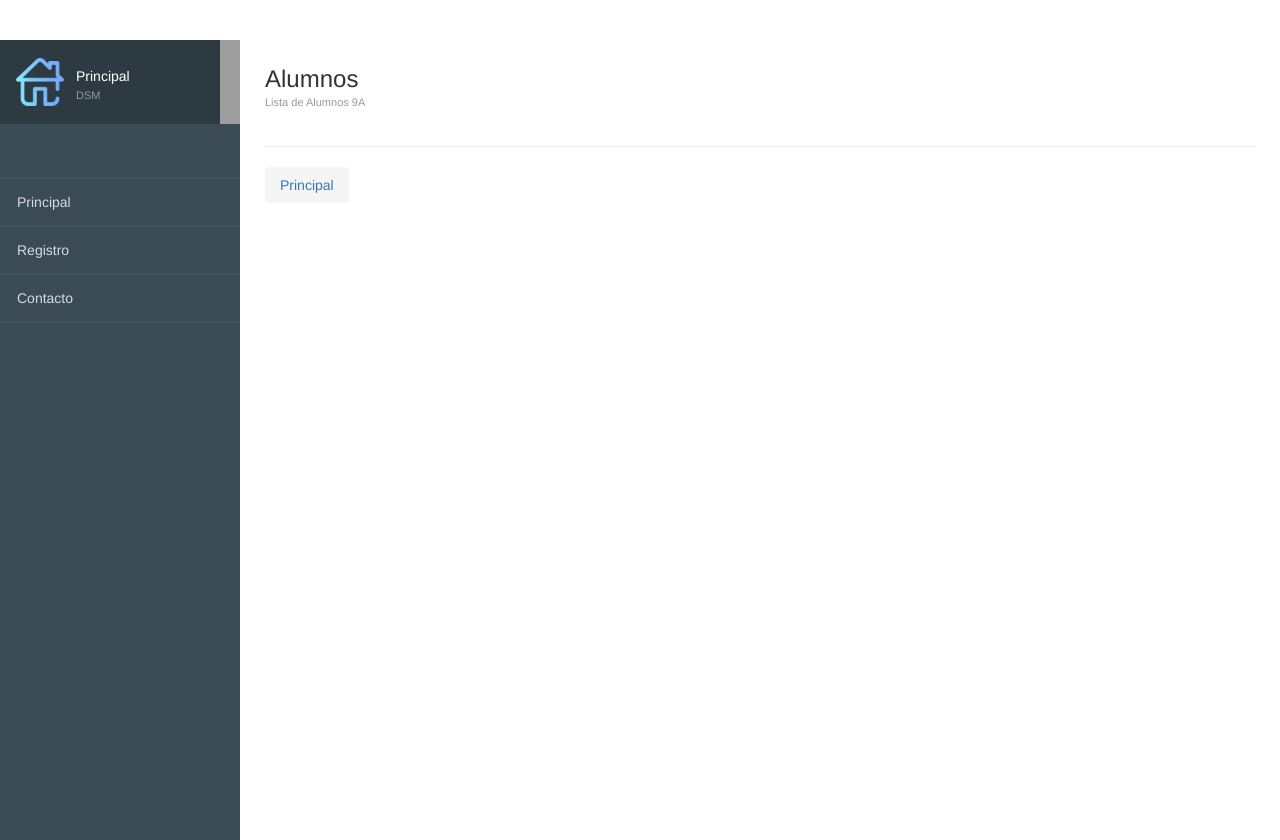
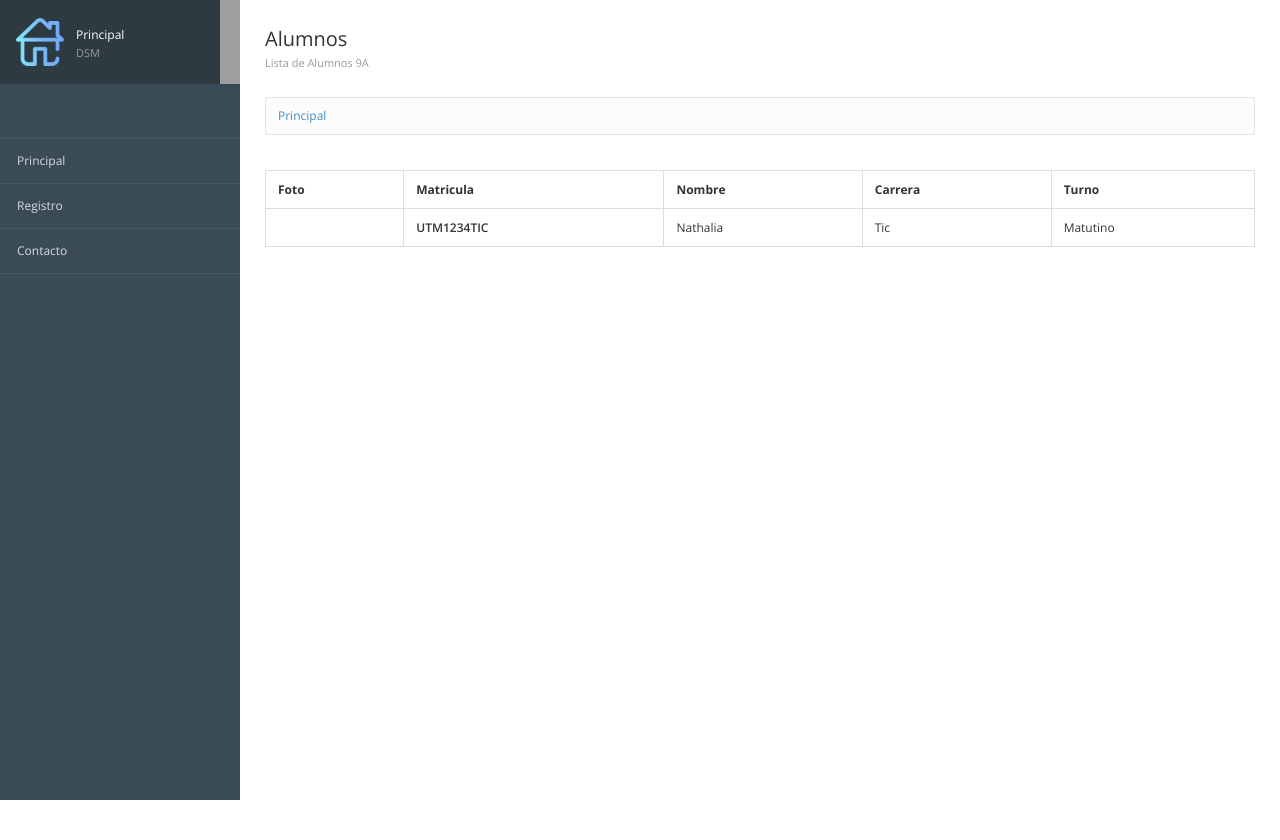
Before and after one commit to Carlos-Dev11095/Proyecto_Python_Prueba, a Django app: page / in a window 1280 px wide. After the commit the page ends 800 px from the top, so only its background shows below. Run offline with Django 4.2, Linux system fonts and the light colour scheme; some libraries are stand-ins or nearby versions; grey boxes are pictures that could not be loaded.

Commit message:
actualizado

```diff
--- a/inicio/templates/inicio/encabezado.html
+++ b/inicio/templates/inicio/encabezado.html
@@ -1,24 +1,21 @@
 <!DOCTYPE html>
-<html lang="es">
+<html lang="en">
 <head>
 <meta charset="utf-8">
 <meta http-equiv="X-UA-Compatible" content="IE=edge">
 <meta name="viewport" content="width=device-width, user-scalable=no, initial-scale=1, maximum-scale=1">
 <title>{%block NombrePestaña%}{%endblock%}</title>
-
 {%load static%}
 <link href="{% static 'inicio/css/bootstrap.min.css'%}" rel="stylesheet" type="text/css">
-<link href="{% static 'css/londinium-theme.css'%}" rel="stylesheet" type="text/css">
+<link href="{% static 'inicio/css/londinium-theme.css'%}" rel="stylesheet" type="text/css">
 <link href="{% static 'inicio/css/styles.css'%}" rel="stylesheet" type="text/css">
-<link href="{% static 'inicio/css/icons.css'%" rel="stylesheet" type="text/css">
-<link rel="stylesheet" href="https://maxcdn.bootstrapcdn.com/bootstrap/3.3.7/css/bootstrap.min.css">
+<link href="{% static 'inicio/css/icons.css'%}" rel="stylesheet" type="text/css">
+
+
 <link href="http://fonts.googleapis.com/css?family=Open+Sans:400,300,600,700&amp;subset=latin,cyrillic-ext" rel="stylesheet" type="text/css">
-
 <script type="text/javascript" src="http://ajax.googleapis.com/ajax/libs/jquery/1.10.1/jquery.min.js"></script>
 <script type="text/javascript" src="http://ajax.googleapis.com/ajax/libs/jqueryui/1.10.2/jquery-ui.min.js"></script>
-
 <script type="text/javascript" src="js/plugins/charts/sparkline.min.js"></script>
-
 <script type="text/javascript" src="js/plugins/forms/uniform.min.js"></script>
 <script type="text/javascript" src="js/plugins/forms/select2.min.js"></script>
 <script type="text/javascript" src="js/plugins/forms/inputmask.js"></script>
@@ -29,13 +26,10 @@
 <script type="text/javascript" src="js/plugins/forms/validate.min.js"></script>
 <script type="text/javascript" src="js/plugins/forms/tags.min.js"></script>
 <script type="text/javascript" src="js/plugins/forms/switch.min.js"></script>
-
 <script type="text/javascript" src="js/plugins/forms/uploader/plupload.full.min.js"></script>
 <script type="text/javascript" src="js/plugins/forms/uploader/plupload.queue.min.js"></script>
-
 <script type="text/javascript" src="js/plugins/forms/wysihtml5/wysihtml5.min.js"></script>
 <script type="text/javascript" src="js/plugins/forms/wysihtml5/toolbar.js"></script>
-
 <script type="text/javascript" src="js/plugins/interface/daterangepicker.js"></script>
 <script type="text/javascript" src="js/plugins/interface/fancybox.min.js"></script>
 <script type="text/javascript" src="js/plugins/interface/moment.js"></script>
@@ -44,26 +38,24 @@
 <script type="text/javascript" src="js/plugins/interface/colorpicker.js"></script>
 <script type="text/javascript" src="js/plugins/interface/fullcalendar.min.js"></script>
 <script type="text/javascript" src="js/plugins/interface/timepicker.min.js"></script>
-
 <script type="text/javascript" src="js/bootstrap.min.js"></script>
 <script type="text/javascript" src="js/application.js"></script>
-
 </head>
 
 <body>
  	<div class="page-container">
 		<!-- Barra de menú -->
 		<div class="sidebar">
-            <!-- imagen de usuario-->
-            <div class="user-menu dropdown">
+            <!--Imagen de usuario-->
+            <div class ="user-menu dropdown">
                 <a href="#">
-                    <img src="{%block imagen%}{%endblock%}" >
+                    <img src="{%block imagen%}{%endblock%}">
                     <div class="user-info">
                         {%block tituloMenu%}{%endblock%}
                     </div>
                 </a>
             </div>
-			<!-- /imagen de usuario-->
+
             <!-- Menú de navegación -->
 			<div class="sidebar-content">
 				<ul class="navigation">
@@ -72,41 +64,33 @@
 							<li><a href="{%url 'Contacto'%}">Contacto</a></li>
 				</ul>
 			<!-- /Fin menú -->
+
 			</div>
 		</div>
 	<!-- /sidebar -->
+
     <!-- Contenido Principal-->
     <div class="page-content">
-
-{%block Encabezado%}
-
-{%endblock%}
-	<!-- barra de navegación-->
-	<div class="breadcrum-line">
+        {%block Encabezado%}{%endblock%}
+         <!--Barra de navegación-->
+         <div class="breadcrumb-line">
             <ul class="breadcrumb">
                 <a href="{%url 'Principal'%}">
-				{% if request.path == '/'%}
+                    {%if request.path == '/' %}
                         Principal
                     {%else%}
                         Principal{{request.path}}
                     {%endif%}
                 </a>
             </ul>
-
-
         </div>
-	<!-- /barra de navegación-->
+        <!--Barra de navegación-->
     <!-- CONTENIDO -->
+        {%block contenido%} <!--Template Tag-->
+            <!--block sirve para indicar que colocaremos un bloque de
+            contenido a través de nuestra variable content -->
+        {%endblock%}
     </div>
     <!-- /Contenido Principal-->
-
-{% block contenido %} <!--Template Tag-->
-
-<!--block sirve para indicar que colocaremos un bloque de
-contenido a través de nuestra variable content -->
-
-
-
-{% endblock %}
 </body>
 </html>
--- a/inicio/templates/inicio/formulario.html
+++ b/inicio/templates/inicio/formulario.html
@@ -24,8 +24,6 @@
 {%endblock%}
 
 {%block contenido%}
-
-		Contenido Principal
         <div class="page-content">
 
 
--- a/inicio/templates/inicio/principal.html
+++ b/inicio/templates/inicio/principal.html
@@ -22,7 +22,31 @@
 </div>
 <!-- /Encabezado-->
 {%endblock%}
+{%block contenido%}
+<!-- Tabla de Alumnos -->
+<table class="table table-bordered tablestriped">
+    <thead>
+    <tr>
+    <th>Foto</th>
+    <th>Matricula</th>
+    <th>Nombre</th>
+    <th>Carrera</th>
+    <th>Turno</th>
+    </tr>
+    </thead>
+    <tbody>
+        <tr>
+        <td class="text-center">
+        <img src="" alt="" class="img-media">
+        </td>
+        <td class="text-semibold">UTM1234TIC</td>
+        <td class="muted">Nathalia</td>
+        <td class="muted">Tic</td>
+        <td class="muted">Matutino</td>
+        </tr>
+        </tbody>
+        </table>
+        <!-- /Tabla de alumnos -->
 
 
-{%block contenido%}
 {%endblock%}
```
Also changed, not shown: db.sqlite3. Lines whose indentation alone changed are shown as unchanged.
